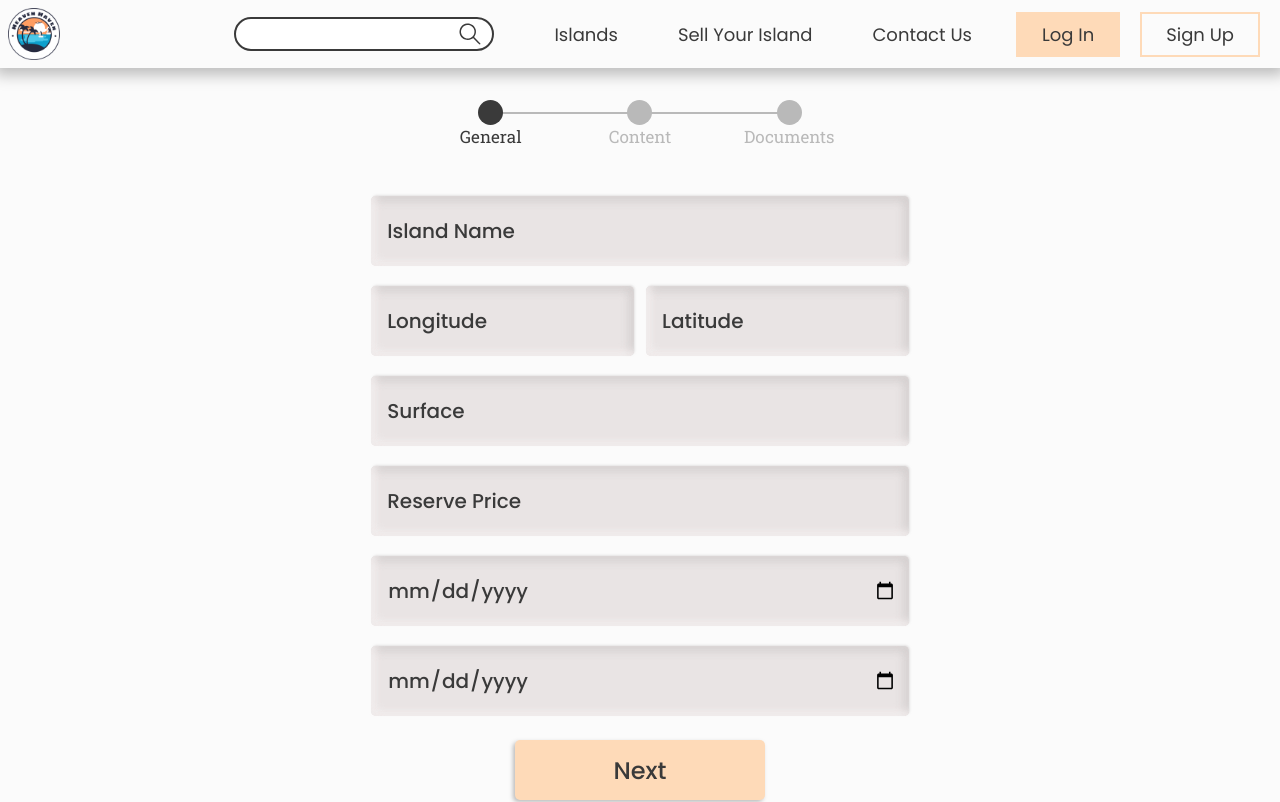
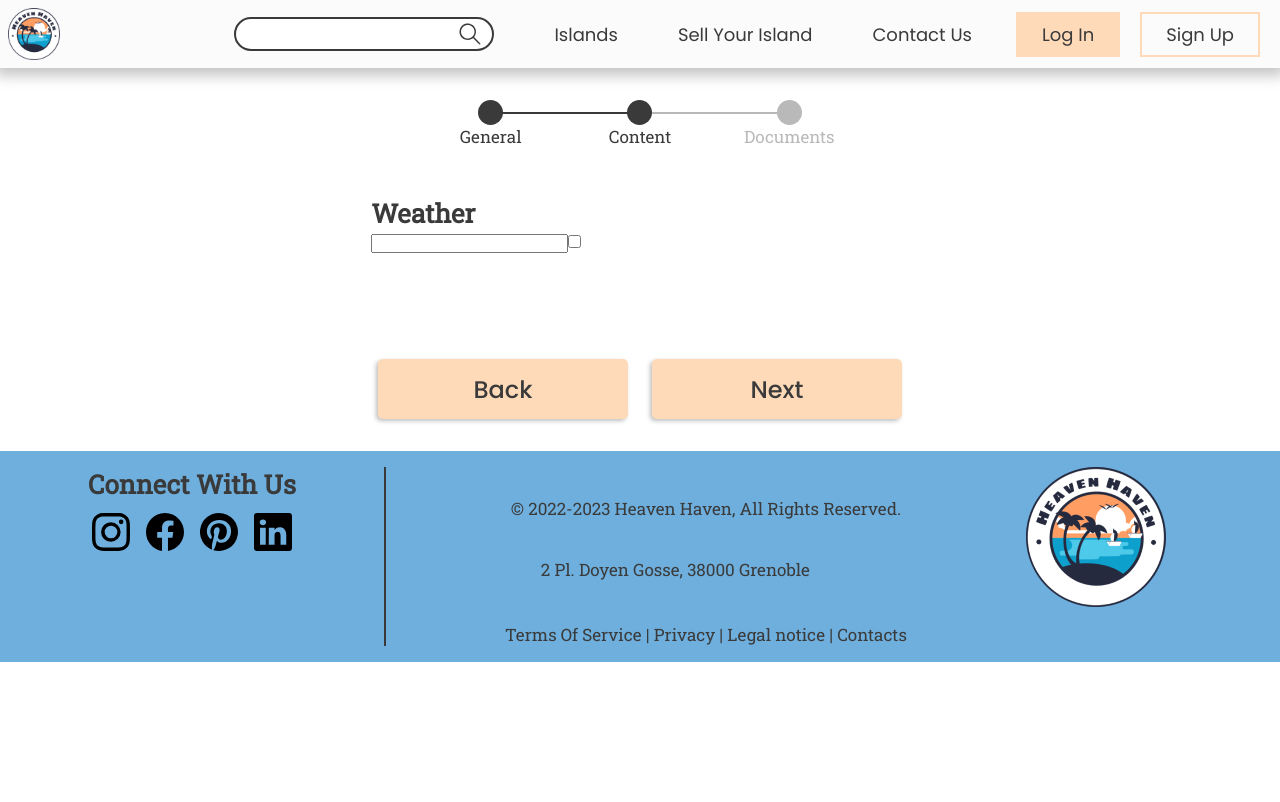
Before and after one commit to ruets/HeavenHaven, a React (Vite) app in the folder frontend/: page /sell/form in a window 1280 px wide. Shown: the top 802 px of the page. Built offline with nearby package versions, Linux system fonts and the light colour scheme.

Commit message:
SellingForm part 2 initialized, input with checkbox working well

```diff
--- a/frontend/src/App.jsx
+++ b/frontend/src/App.jsx
@@ -1,15 +1,6 @@
-import { IndexPage } from "./pages/Index/IndexPage";
-import {IslandsPage} from "./pages/Islands/IslandsPage";
-import { LoginPage } from "./pages/Connection/Login/LoginPage";
-import { SignupPage } from "./pages/Connection/Signup/SignupPage";
-import { ForgotPage } from "./pages/Forgot/ForgotPage";
-import { SellingPage } from "./pages/Selling/SellingPage/SellingPage"
-import { SellingForm } from "./components/forms/Selling/SellingForm"
-import { ContactPage } from "./pages/Contact/ContactPage";
-import { NotFoundPage } from "./pages/NotFound/NotFoundPage";
+import { SellingForm } from "./components/forms/Selling/SellingForm";
 import { Header } from "./components/base/Header/Header";
 import { Footer } from "./components/base/Footer/Footer";
-import { ProfilePage } from "./pages/Profile/ProfilePage";
 import { Routes, Route } from "react-router-dom";
 import "./assets/scss/style.scss";
 import "./App.scss";
@@ -19,16 +10,7 @@ function App() {
         <div className="App">
             <Header />
             <Routes>
-                <Route path="/" element={<IndexPage />} />
-                <Route path="login" element={<LoginPage />} />
-                <Route path="forgot" element={<ForgotPage />} />
-                <Route path="signup" element={<SignupPage />} />
-                <Route path="islands/*" element={<IslandsPage />} />
-                <Route path="sell" element={<SellingPage />} />
-                <Route path="sell/form" element={<SellingForm/>}/>
-                <Route path="contact" element={<ContactPage/>}/>
-                <Route path="profile" element={<ProfilePage/>}/>
-                <Route path="*" element={<NotFoundPage />} />
+                <Route path="sell/form" element={<SellingForm />} />
             </Routes>
             <Footer />
         </div>
--- a/frontend/src/components/forms/Selling/SellingForm.jsx
+++ b/frontend/src/components/forms/Selling/SellingForm.jsx
@@ -1,4 +1,4 @@
-import { useState, useCallback } from "react";
+import { useState, useCallback, useRef } from "react";
 import Input from "../../../components/fields/Input/Input";
 import "./SellingForm.scss";
 
@@ -13,19 +13,44 @@ export function SellingForm() {
     const [startDate, setStartDate] = useState("");
     const [endDate, setEndDate] = useState("");
 
+    const [weather, setWeather] = useState("");
+    const [oldWeatherText, setOldWeatherText] = useState("");
+    const refToWeatherInput = useRef(null);
+    const refToWeatherCheckbox = useRef(null);
+
     const validateDate = useCallback(() => {
         console.log("Have to validate date here");
     });
 
-    const handleNextPage = useCallback(() => {
-        setPagesCount(pagesCount + 1);
-        console.log(pagesCount);
-    });
+    const handleNextPage = useCallback(
+        (e) => {
+            e.preventDefault();
+            setPagesCount(pagesCount + 1);
+        },
+        [pagesCount, setPagesCount]
+    );
 
-    if (pagesCount === 0) {
+    const handleCheckboxChange = useCallback(() => {
+        if (refToWeatherCheckbox.current.checked) {
+            setOldWeatherText(weather);
+            setWeather("");
+            refToWeatherInput.current.disabled = true;
+        } else {
+            refToWeatherInput.current.disabled = false;
+            setWeather(oldWeatherText);
+        }
+    }, [
+        refToWeatherCheckbox,
+        oldWeatherText,
+        setOldWeatherText,
+        weather,
+        setWeather,
+    ]);
+
+    if (pagesCount !== 0) {
         return (
             <div className="selling form-1">
-                <form className="selling" onSubmit={handleNextPage}>
+                <form className="selling" onSubmit={(e) => handleNextPage(e)}>
                     <div className="form-steps-selling">
                         <div className="step step-1">
                             <span className="ball filled"></span>
@@ -106,10 +131,10 @@ export function SellingForm() {
                 </form>
             </div>
         );
-    } else if (pagesCount === 1) {
+    } else if (pagesCount !== 1) {
         return (
             <div className="selling form-2">
-                <form className="selling" onSubmit={handleNextPage}>
+                <form className="selling" onSubmit={(e) => handleNextPage(e)}>
                     <div className="form-steps-selling">
                         <div className="step step-1">
                             <span className="ball filled"></span>
@@ -125,68 +150,41 @@ export function SellingForm() {
                         </div>
                     </div>
                     <div className="fields">
-                        <Input
-                            type="text"
-                            name="island-name"
-                            label="Island Name"
-                            value={islandName}
-                            setInput={setIslandName}
-                            required
-                        ></Input>
-                        <div className="coordinates">
-                            <Input
-                                type="text"
-                                name="longitude"
-                                label="Longitude"
-                                value={logitude}
-                                setInput={setLongitude}
-                                required
-                            ></Input>
-                            <Input
-                                type="text"
-                                name="latitude"
-                                label="Latitude"
-                                value={latitude}
-                                setInput={setLatitude}
-                                required
-                            ></Input>
+                        <div className="weather">
+                            <div className="left">
+                                <h3>Weather</h3>
+                                <input
+                                    type="text"
+                                    name="weather"
+                                    value={weather}
+                                    onChange={(e) => setWeather(e.target.value)}
+                                    ref={refToWeatherInput}
+                                />
+                                <input
+                                    type="checkbox"
+                                    name="weatherCheckbox"
+                                    ref={refToWeatherCheckbox}
+                                    onClick={handleCheckboxChange}
+                                />
+                            </div>
+                            <div className="right"></div>
                         </div>
-                        <Input
-                            type="text"
-                            name="surface"
-                            label="Surface"
-                            value={surface}
-                            setInput={setSurface}
-                            required
-                        ></Input>
-                        <Input
-                            type="text"
-                            name="reserve-price"
-                            label="Reserve Price"
-                            value={reservePrice}
-                            setInput={setReservePrice}
-                            required
-                        ></Input>
-                        <Input
-                            type="date"
-                            name="start-date"
-                            label="Start Date"
-                            value={startDate}
-                            setInput={setStartDate}
-                            required
-                        ></Input>
-                        <Input
-                            type="date"
-                            name="end-date"
-                            label="End Date"
-                            value={endDate}
-                            setInput={setEndDate}
-                            required
-                        ></Input>
+                        <div className="wildlife"></div>
+                        <div className="activities"></div>
+                        <div className="location"></div>
+                        <div className="pictures"></div>
                     </div>
-                    <button className="cta" type="submit">
-                        Next
-                    </button>
+                    <div className="buttons">
+                        <button
+                            className="cta"
+                            onClick={() => setPagesCount(pagesCount - 1)}
+                        >
+                            Back
+                        </button>
+                        <button className="cta" type="submit">
+                            Next
+                        </button>
+                    </div>
                 </form>
             </div>
         );
--- a/frontend/src/components/forms/Selling/SellingForm.scss
+++ b/frontend/src/components/forms/Selling/SellingForm.scss
@@ -3,14 +3,14 @@
 div.selling {
     display: flex;
     justify-content: center;
-    width: 70%;
+    width: 100%;
 
     form.selling {
         display: flex;
         flex-direction: column;
         align-items: center;
         padding: 32px 0;
-        width: 100%;
+        width: 70%;
 
         div.form-steps-selling {
             width: 50%;
@@ -114,5 +114,13 @@ div.form-2 {
                 background: $grey;
             }
         }
+
+        div.fields {
+        }
+
+        div.buttons {
+            display: flex;
+            gap: 24px;
+        }
     }
 }
--- a/frontend/src/config/config.json
+++ b/frontend/src/config/config.json
@@ -1,3 +1,3 @@
 {
-    "serverAdress": "http://192.168.14.210:3000"
+    "serverAdress": "http://localhost:3000"
 }
```
Also changed, not shown: 1 other file (tests, documents, lock files or other folders).
